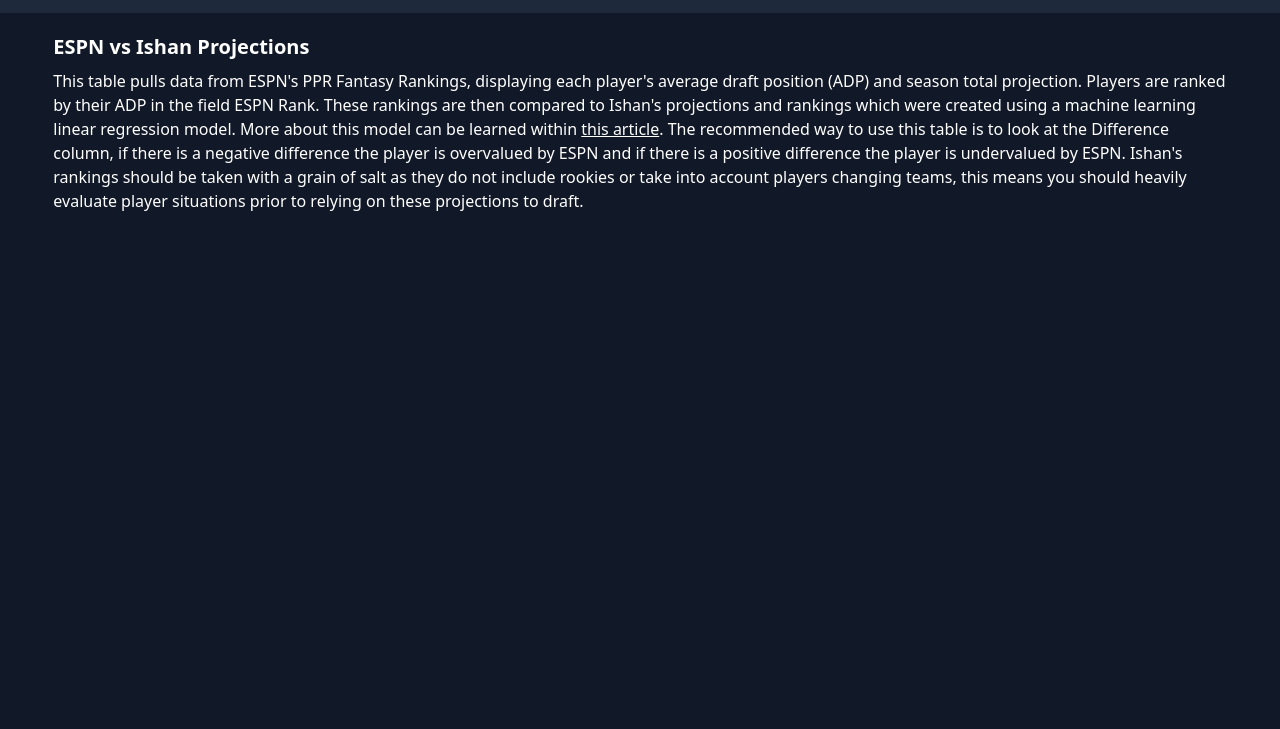
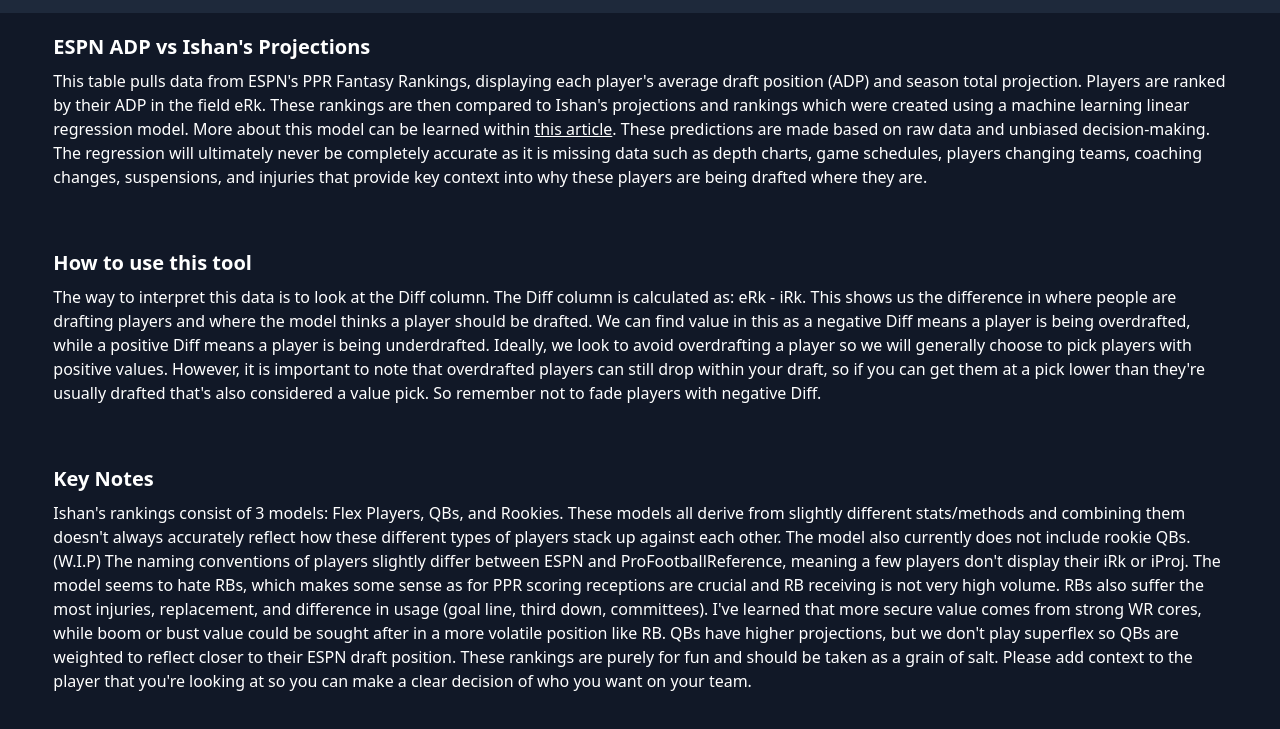
Before and after one commit to ishqup/ishgup-site, an Astro site: page /draft in a window 1280 px wide. Shown: the part 43-772 px from the top of the page. Built offline with nearby package versions, Linux system fonts and the light colour scheme; Astro itself is replaced by a stand-in of ours; no server answers.

Commit message:
Update draft

```diff
--- a/src/pages/draft.astro
+++ b/src/pages/draft.astro
@@ -82,17 +82,37 @@ export interface LeagueInfo {
 }
 ---
 <BaseLayout title={"Fantasy Draft Tool - ishgup"} description={"2023 Fantasy ADP Analysis"}  activePath="fantasy">
-    <Section heading="ESPN vs Ishan Projections">
+    <Section heading="ESPN ADP vs Ishan's Projections">
 
         <div style="margin-bottom: 20px;">This table pulls data from ESPN's PPR Fantasy Rankings, displaying each player's average draft position (ADP) and
-        season total projection. Players are ranked by their ADP in the field ESPN Rank. These rankings are then compared
+        season total projection. Players are ranked by their ADP in the field eRk. These rankings are then compared
         to Ishan's projections and rankings which were created using a machine learning linear regression model. More about
-        this model can be learned within <a href="https://ishqup.github.io/projects/project-1/" style="text-decoration: underline;">this article</a>.
-        The recommended way to use this table is to look at the Difference
-        column, if there is a negative difference the player is overvalued by ESPN and if there is a positive difference the
-        player is undervalued by ESPN. Ishan's rankings should be taken with a grain of salt as they do not include rookies or
-        take into account players changing teams, this means you should heavily evaluate player situations prior to
-        relying on these projections to draft.</div>
+        this model can be learned within <a href="https://ishqup.github.io/projects/project-1/" style="text-decoration: underline;">this article</a>. These
+        predictions are made based on raw data and unbiased decision-making. The regression will ultimately never be completely accurate as it is missing data such as
+        depth charts, game schedules, players changing teams, coaching changes, suspensions, and injuries that provide key context into why these players are being drafted where they are.
+        </div>
+
+    </Section>
+
+    <Section heading="How to use this tool">
+        <div style="margin-bottom: 20px;">The way to interpret this data is to look at the Diff column. The Diff column is calculated as: eRk - iRk.
+        This shows us the difference in where people are drafting players and where the model thinks a player should be drafted. We can find value in this as
+        a negative Diff means a player is being overdrafted, while a positive Diff means a player is being underdrafted. Ideally, we look to avoid overdrafting a player
+        so we will generally choose to pick players with positive values. However, it is important to note that overdrafted players can still drop within your draft, so
+        if you can get them at a pick lower than they're usually drafted that's also considered a value pick. So remember not to fade players with negative Diff.
+        </div>
+    </Section>
+
+    <Section heading="Key Notes">
+        <div style="margin-bottom: 20px;">Ishan's rankings consist of 3 models: Flex Players, QBs, and Rookies. These models all derive from slightly different stats/methods
+        and combining them doesn't always accurately reflect how these different types of players stack up against each other. The model also currently does not include
+        rookie QBs. (W.I.P) The naming conventions of players slightly differ between ESPN and ProFootballReference, meaning a few players don't display their iRk or iProj.
+        The model seems to hate RBs, which makes some sense as for PPR scoring receptions are crucial and RB receiving is not very high volume. RBs also suffer the most injuries,
+        replacement, and difference in usage (goal line, third down, committees). I've learned that more secure value comes from strong WR cores, while boom or bust value could be sought
+        after in a more volatile position like RB. QBs have higher projections, but we don't play superflex so QBs are weighted to reflect closer to their ESPN draft position. These
+        rankings are purely for fun and should be taken as a grain of salt. Please add context to the player that you're looking at so you can make a clear decision of who you
+        want on your team.
+        </div>
         <DraftTable client:load ishanData={ishanData}></DraftTable>
     </Section>
 
```
